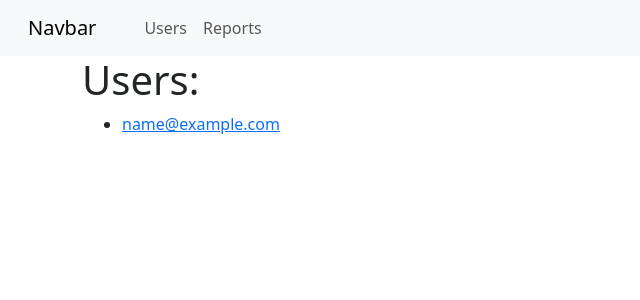
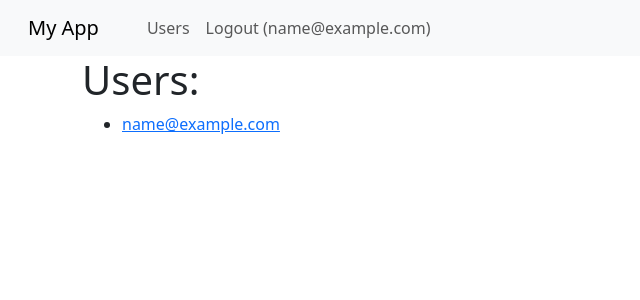
Before and after one commit to Lucksinia/Flask_app, a Flask app: page /users/ in a window 1280 px wide. Shown: the top 300 px of the page, without its empty margins (0-640 px from the left). Run offline with Flask 2, Linux system fonts and the light colour scheme; a user stored in the database is signed in; tables that the repository leaves empty hold one stand-in row (values such as "Sample post"); some libraries are stand-ins or nearby versions.

Commit message:
rerouted all project in leu with teachers.

```diff
--- a/blog/commands.py
+++ b/blog/commands.py
@@ -25,6 +25,7 @@ def create_init_user():
 
     with app.app_context():
         db.session.add(
-            User(email="name@example.com", password=generate_password_hash("test123"))
+            User(email="name@example.com", password=generate_password_hash("test123")),
+            User(email="smth@totaly.com", password=generate_password_hash("operating")),
         )
         db.session.commit()
--- a/blog/templates/navbar.html
+++ b/blog/templates/navbar.html
@@ -1,6 +1,6 @@
 <nav class="navbar navbar-expand-lg navbar-light bg-light">
     <div class="container-fluid">
-        <a class="navbar-brand" href="#">Navbar</a>
+        <a class="navbar-brand" href="#">My App</a>
         <button class="navbar-toggler" type="button" data-bs-toggle="collapse" data-bs-target="#navbarNav"
             aria-controls="navbarNav" aria-expanded="false" aria-label="Toggle navigation">
             <span class="navbar-toggler-icon"></span>
@@ -8,11 +8,13 @@
         <div class="collapse navbar-collapse" id="navbarNav">
             <ul class="navbar-nav">
                 <li class="nav-item">
-                    <a class="nav-link" href="{{ url_for('user.list') }}">Users</a>
+                    <a class="nav-link" href="{{ url_for('user.user_list') }}">Users</a>
                 </li>
+                {% if current_user.is_authenticated %}
                 <li class="nav-item">
-                    <a class="nav-link" href="{{ url_for('report.list') }}">Reports</a>
+                    <a class="nav-link" href="{{ url_for('auth.logout') }}">Logout ({{ current_user.email }})</a>
                 </li>
+                {% endif %}
             </ul>
         </div>
     </div>
--- a/blog/templates/users/list_of_people.html
+++ b/blog/templates/users/list.html
@@ -1,8 +1,7 @@
 {% extends 'base.html' %}
 
 {% block title %}
-{{ super() }}
-List of users
+{{super}} Users list
 {% endblock %}
 
 {% block body %}
--- a/blog/templates/users/profile.html
+++ b/blog/templates/users/profile.html
@@ -1,7 +1,7 @@
 {% extends 'base.html' %}
 
 {% block title %}
-{{super}}{{user.name}}
+User profile
 {% endblock %}
 
 {% block body %}
--- a/blog/user/views.py
+++ b/blog/user/views.py
@@ -1,27 +1,28 @@
 from flask import Blueprint, render_template
 from flask_login import login_required
 from werkzeug.exceptions import NotFound
+
 from blog.models import User
 
-user = Blueprint("user", __name__, static_folder="../static", url_prefix="/users")
+user = Blueprint("user", __name__, url_prefix="/users", static_folder="../static")
 
 
-@user.route("/", endpoint="list")
+@user.route("/")
 def user_list():
     users = User.query.all()
     return render_template(
-        "users/list_of_people.html",
+        "users/list.html",
         users=users,
     )
 
 
-@user.route("/<int:pk>", endpoint="profile")
+@user.route("/<int:pk>")
 @login_required
 def profile(pk: int):
     selected_user = User.query.filter_by(id=pk).one_or_none()
     if not selected_user:
-        raise NotFound(f"User {pk} was not found! Maybe try another..?")
+        raise NotFound(f"User #{pk} doesn't exist!")
     return render_template(
-        "users/details.html",
-        user_name=selected_user,
+        "users/profile.html",
+        user=selected_user,
     )
```
Also changed, not shown: README.md.
